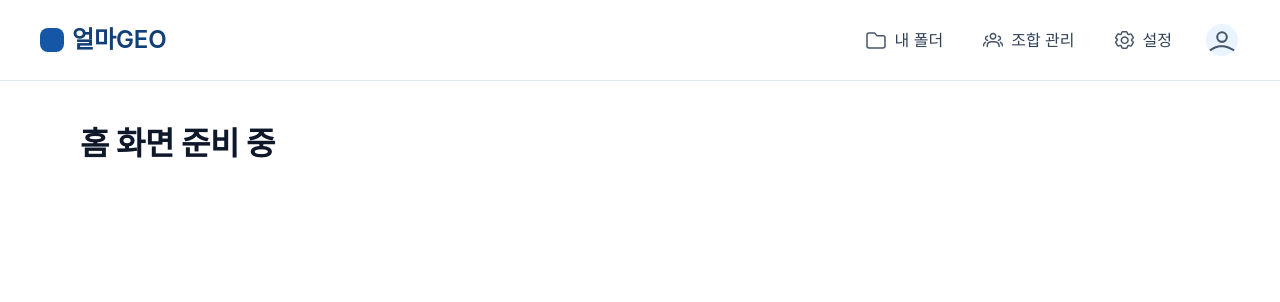
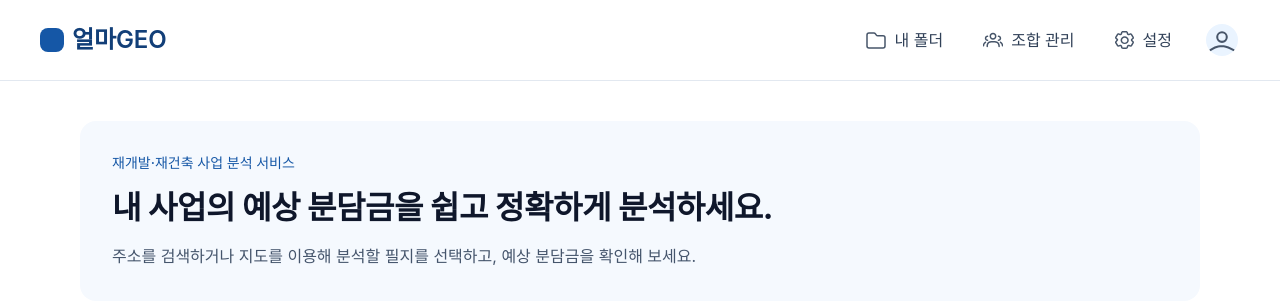
Before and after one commit to HowMuchGeo/FE, a React (Vite) app: page /home in a window 1280 px wide. Shown: the top 302 px of the page. Built offline with nearby package versions, Linux system fonts and the light colour scheme; no server answers; a web font is replaced by a local one.

Commit message:
feat: 메인 홈 Hero 영역 추가

```diff
--- a/src/pages/HomePage.tsx
+++ b/src/pages/HomePage.tsx
@@ -7,7 +7,13 @@ export default function HomePage() {
             <Gnb />
 
             <main className="mx-auto flex w-full max-w-[1920px] flex-col gap-8 px-20 py-10">
-                <p className="text-h2">홈 화면 준비 중</p>
+                <section className="flex flex-col gap-3 rounded-2xl bg-sky-50 p-8">
+                    <p className="text-caption-bold text-brand-700">재개발·재건축 사업 분석 서비스</p>
+                    <h1 className="text-h2 text-slate-900">내 사업의 예상 분담금을 쉽고 정확하게 분석하세요.</h1>
+                    <p className="text-body-md text-slate-600">
+                        주소를 검색하거나 지도를 이용해 분석할 필지를 선택하고, 예상 분담금을 확인해 보세요.
+                    </p>
+                </section>
             </main>
         </div>
     );
```
